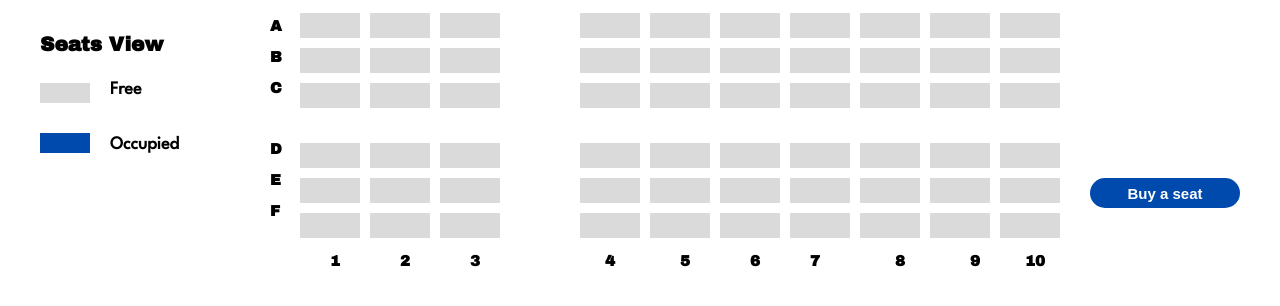
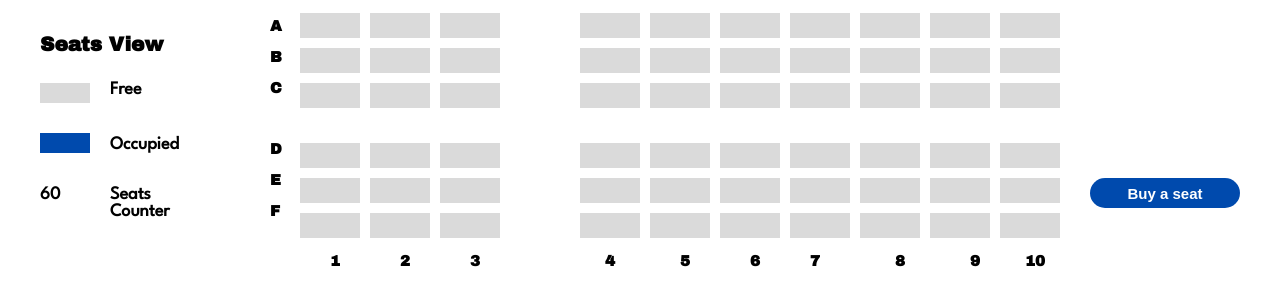
Before and after one commit to nesah/DS2-Airplane-Seat-Reservation, a Flask app: page / in a window 1280 px wide. Shown: the part 267-573 px from the top of the page. Run offline with Flask 2, Linux system fonts and the light colour scheme.

Commit message:
added seat counter (temp), needs to be update depending on flight chosen

```diff
--- a/app.py
+++ b/app.py
@@ -111,8 +111,11 @@ def index():
         # Redirect to seats page
         return redirect(url_for("seats", sel=sel))
 
+
     # Render page and send flights schedules list
-    return render_template("flights_layout.html", flights_schedules=flights_schedules)
+
+
+    return render_template("flights_layout.html", flights_schedules=flights_schedules, seats_avail=len(a))
 
 # Route for seats_layout.html
 @app.route("/seats", methods=["GET", "POST"])
--- a/static/flights_style.css
+++ b/static/flights_style.css
@@ -176,6 +176,29 @@
     font-family: League Spartan;
     color: black;
 }
+.seat_count{
+    position: absolute;
+    left: 0px;
+    top: 155px;
+    width: 85px;
+    height: 22px;
+    font-size: 18px;
+    font-weight: 700;
+    font-family: League Spartan;
+    color: black;
+}
+
+.seat_text{
+    position: absolute;
+    left: 70px;
+    top: 155px;
+    width: 85px;
+    height: 22px;
+    font-size: 18px;
+    font-weight: 700;
+    font-family: League Spartan;
+    color: black;
+}
 
 .div_clas{
     position: absolute;
--- a/templates/flights_layout.html
+++ b/templates/flights_layout.html
@@ -50,6 +50,8 @@
         <p class="det_free">Free</p>
         <div class="box_occu"></div>
         <p class="det_occu">Occupied</p>
+        <p class = "seat_count">{{seats_avail}}</p>
+        <p class = "seat_text">Seats Counter</p>
     </div>
 
     <!-- Types of Seats -->
```
